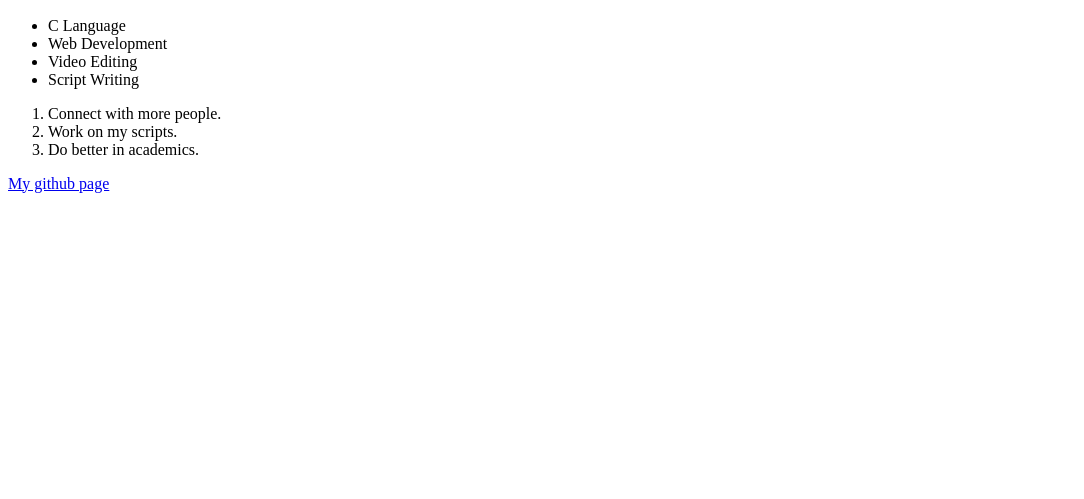
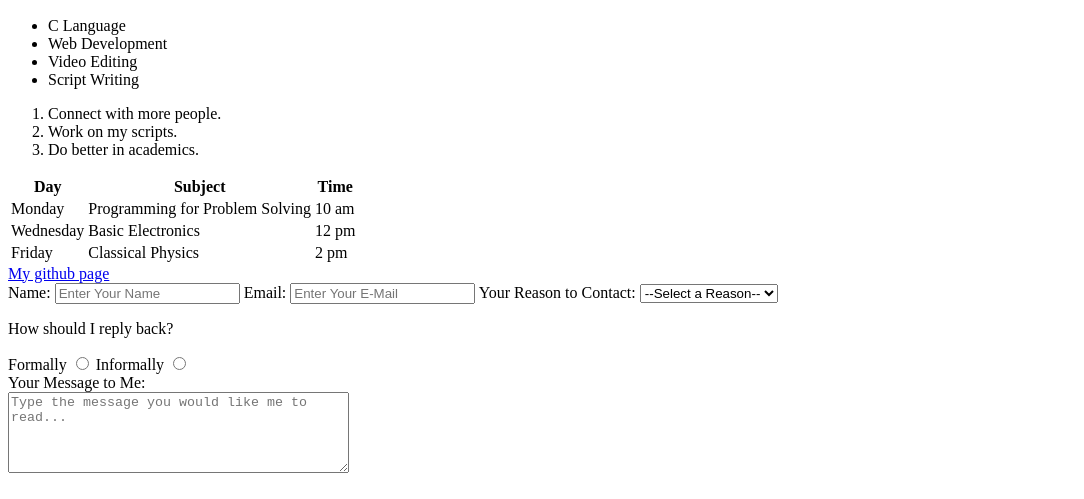
Before and after one commit to cyberphoenix1/html-practise-chitransh, a plain HTML site: page index.html in a window 1280 px wide. Shown: the part 301-800 px from the top of the page, without its empty margins (0-1084 px from the left). Drawn offline with Linux system fonts and the light colour scheme.

Commit message:
almost-done

```diff
--- a/index.html
+++ b/index.html
@@ -41,8 +41,68 @@
         </ol>
     </section>
 
+    <section class="timetable">
+        <table>
+            <thead>
+                <tr>
+                    <th>Day</th>
+                    <th>Subject</th>
+                    <th>Time</th>
+                </tr>
+            </thead>
+
+            <tbody>
+                <tr>
+                    <td>Monday</td>
+                    <td>Programming for Problem Solving</td>
+                    <td>10 am</td>
+                </tr>
+                <tr>
+                    <td>Wednesday</td>
+                    <td>Basic Electronics</td>
+                    <td>12 pm</td>
+                </tr>
+                <tr>
+                    <td>Friday</td>
+                    <td>Classical Physics</td>
+                    <td>2 pm</td>
+                </tr>
+            </tbody>
+        </table>
+    </section>
+
     <section class="links" id="contact-section">
         <a href="https://www.github.com/cyberphoenix1" class="github-link">My github page</a>
+
+        <div class="contact-me">
+            <label for="username">Name: </label>
+            <input type="text" id="username" name="username" placeholder="Enter Your Name">
+
+            <label for="e-mail">Email: </label>
+            <input type="text" id="e-mail" name="e-mail" placeholder="Enter Your E-Mail">
+
+            <label for="reason">Your Reason to Contact: </label>
+            <select name="reason" id="reason">
+                <option value="" disabled selected>--Select a Reason--</option>
+                <option value="question">Question</option>
+                <option value="collaboration">Collaboration</option>
+                <option value="feedback">Feedback</option>
+                <option value="casual">Casual Talk</option>
+            </select>
+
+            <div class="reply">
+                <p>How should I reply back?</p>
+                <label for="formal">Formally</label>
+                <input type="radio" id="formal" name="formally" value="formally">
+                <label for="informal">Informally</label>
+                <input type="radio" id="informal" name="informally" value="informally">
+            </div>
+
+            <form action="/submit-feedback" method="post">
+                <label for="remark">Your Message to Me:</label><br>
+                <textarea id="remark" name="remark" rows="5" cols="40" placeholder="Type the message you would like me to read..."></textarea><br>
+            </form>
+        </div>
     </section>
 </body>
 </html>
```
